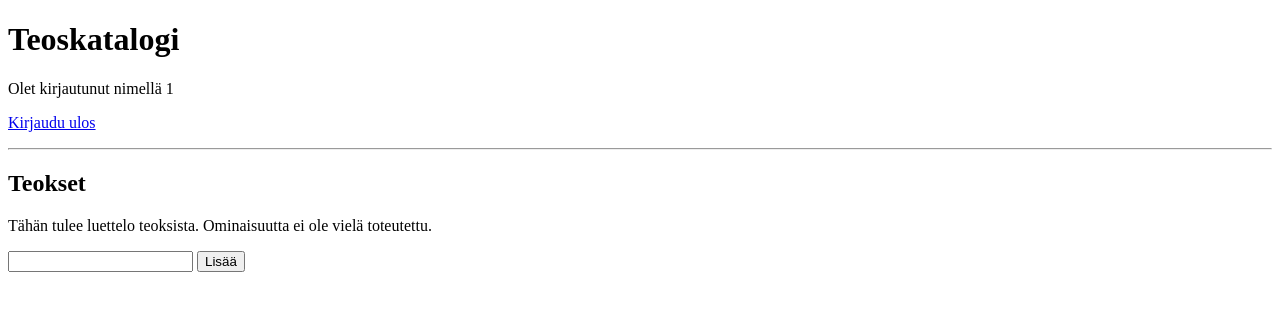
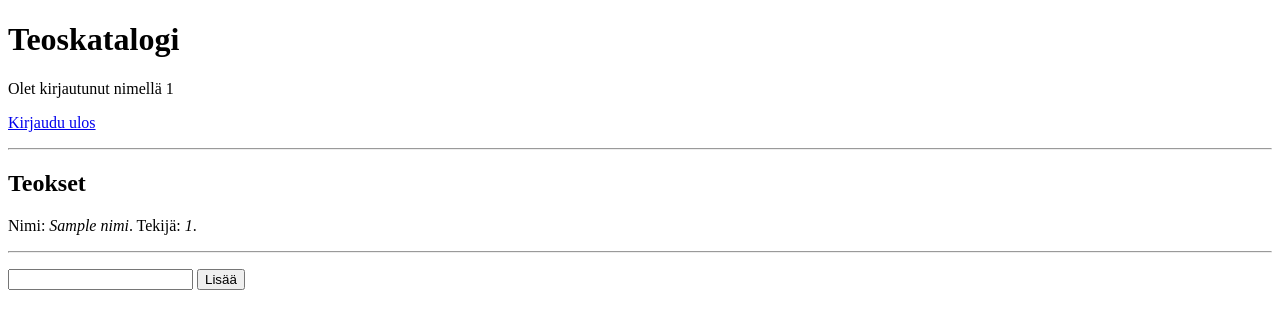
Before and after one commit to MiraHyvn/teoskatalogi, a Flask app: template templates/index.html in a window 1280 px wide. Shown: the top 329 px of the page. Run offline with Flask 3, Linux system fonts and the light colour scheme; the visitor is signed in with stand-in values (Sample User, id 1); the template is opened without the code that fills it: most values are stand-ins (such as "Sample title", 1, 10 or a date in 2020).

Commit message:
Tietokohteiden näyttäminen

```diff
--- a/app.py
+++ b/app.py
@@ -13,9 +13,8 @@ app.secret_key = config.salainen_avain
 
 @app.route("/")
 def index():
-    kayttajaluettelo = tietokanta.kysely("SELECT tunnus FROM kayttajat")
-    kayttajia = len(kayttajaluettelo)
-    return render_template("index.html", n = kayttajia, tunnukset = kayttajaluettelo)
+    teosluettelo = tietokanta.kysely("SELECT nimi, kayttaja_id FROM teokset")
+    return render_template("index.html", n = len(teosluettelo), teokset = teosluettelo)
 
 @app.route("/rekisteroidy")
 def rekisteroidy():
--- a/templates/index.html
+++ b/templates/index.html
@@ -14,7 +14,13 @@
   </p>
   <hr />
   <h2> Teokset </h2>
-  <p> Tähän tulee luettelo teoksista. Ominaisuutta ei ole vielä toteutettu. </p>
+  {% for teos in teokset %}
+  <p>
+    Nimi: <i>{{ teos["nimi"] }}</i>.
+    Tekijä: <i>{{teos["kayttaja_id"]}}</i>.
+  </p>
+  <hr />
+  {% endfor %}
   <form action="/luo_teos" method="post">
     <p>
       <input type="text" name="uusi_teos_nimi" />
@@ -38,5 +44,6 @@
   </p>
   {% endif %}
 
+
 </body>
 </html>
```
Also changed, not shown: schema.sql (line endings or trailing spaces).
